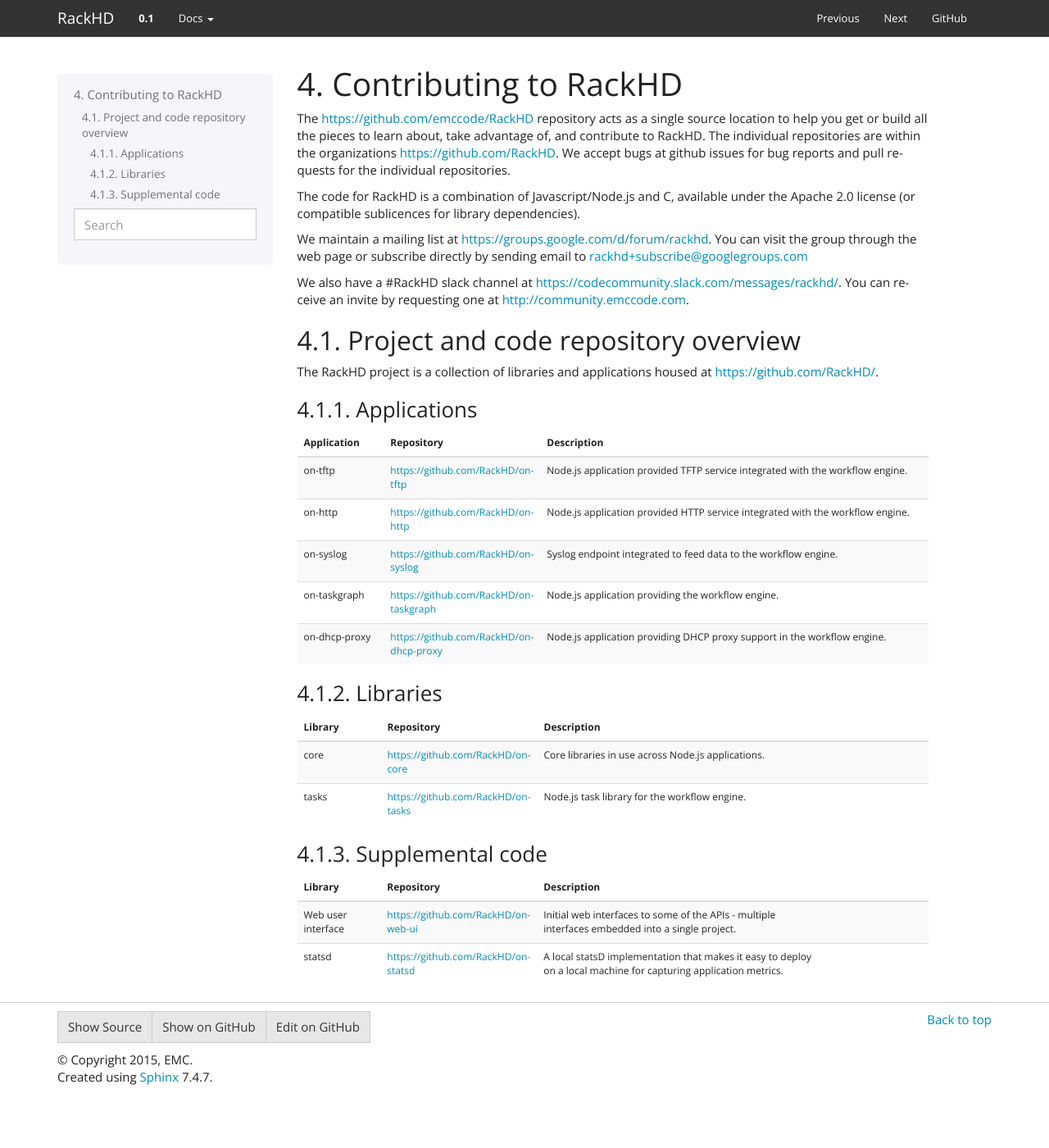
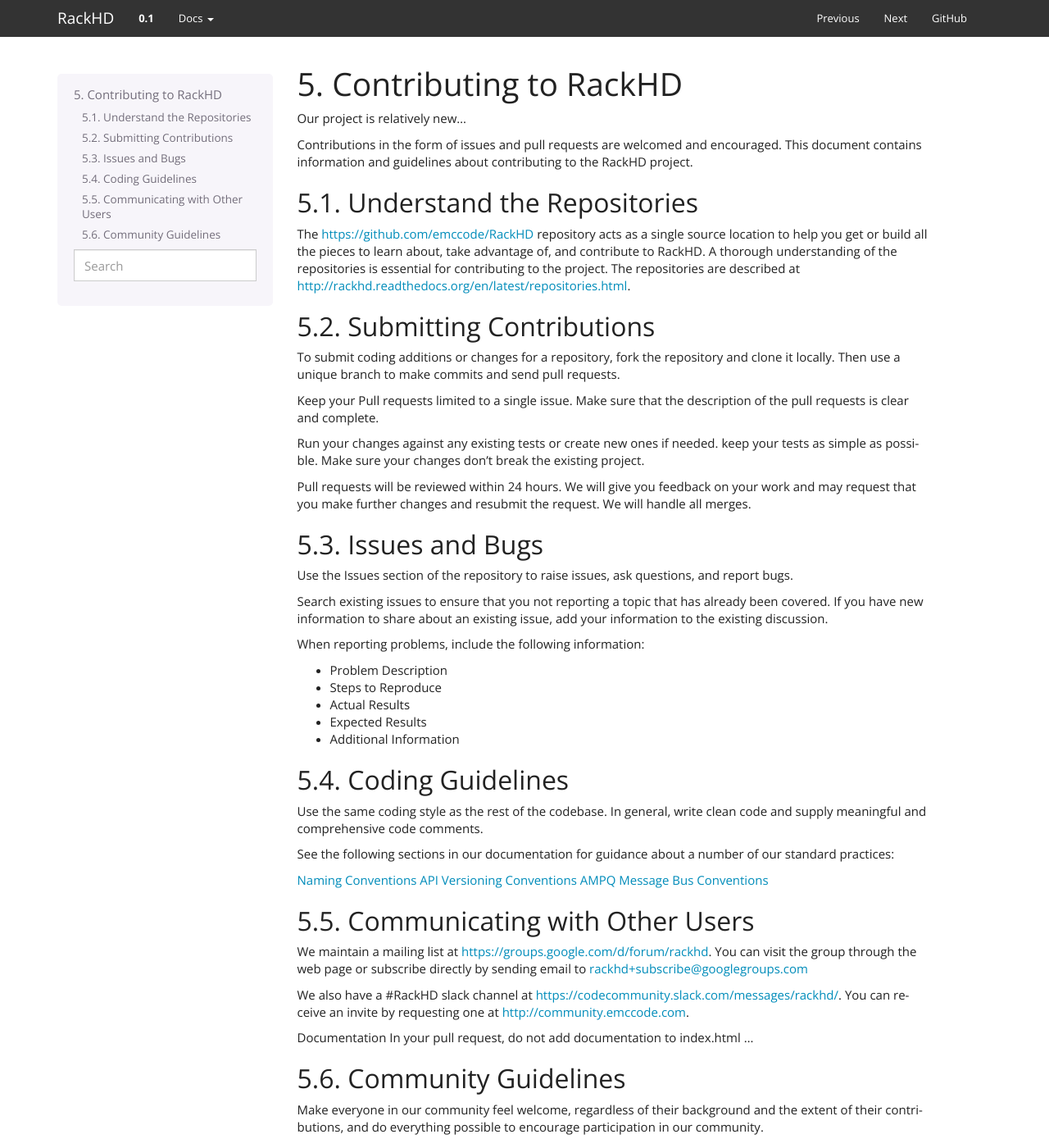
Before and after one commit to RackHD/docs, a Sphinx documentation site: the page built from docs/contributing.rst, in a window 1280 px wide and 1400 px high. Shown: the whole window at 82% size. Built offline with Sphinx 7.4.7, drawn with Linux system fonts in a browser that asks for light colours; some of the changed text lies outside the part shown.

Commit message:
new content

```diff
--- a/docs/contributing.rst
+++ b/docs/contributing.rst
@@ -1,84 +1,90 @@
 Contributing to RackHD
 ======================
 
-The https://github.com/emccode/RackHD repository acts as a single source location to help you get or build all the pieces to learn about,
-take advantage of, and contribute to RackHD. The individual repositories are within the organizations https://github.com/RackHD. We accept
-bugs at github issues for bug reports and pull requests for the individual repositories.
+Our project is relatively new...
 
-The code for RackHD is a combination of Javascript/Node.js and C, available under the Apache 2.0
-license (or compatible sublicences for library dependencies).
-
-We maintain a mailing list at https://groups.google.com/d/forum/rackhd. You can visit the group
-through the web page or subscribe directly by sending email to rackhd+subscribe@googlegroups.com
-
-We also have a #RackHD slack channel at https://codecommunity.slack.com/messages/rackhd/.
-You can receive an invite by requesting one at http://community.emccode.com.
-
-
-Project and code repository overview
-------------------------------------
-The RackHD project is a collection of libraries and applications housed at https://github.com/RackHD/.
-
-Applications
-^^^^^^^^^^^^^^^^^^^^^^^^
-
-.. list-table::
-   :widths: 20 20 100
-   :header-rows: 1
-
-   * - Application
-     - Repository
-     - Description
-   * - on-tftp
-     - https://github.com/RackHD/on-tftp
-     - Node.js application provided TFTP service integrated with the workflow engine.
-   * - on-http
-     - https://github.com/RackHD/on-http
-     - Node.js application provided HTTP service integrated with the workflow engine.
-   * - on-syslog
-     - https://github.com/RackHD/on-syslog
-     - Syslog endpoint integrated to feed data to the workflow engine.
-   * - on-taskgraph
-     - https://github.com/RackHD/on-taskgraph
-     - Node.js application providing the workflow engine.
-   * - on-dhcp-proxy
-     - https://github.com/RackHD/on-dhcp-proxy
-     - Node.js application providing DHCP proxy support in the workflow engine.
+Contributions in the form of issues and pull requests are welcomed and encouraged. This document contains information and guidelines about contributing to the RackHD project.
 
 
 
-Libraries
-^^^^^^^^^
-.. list-table::
-   :widths: 20 20 100
-   :header-rows: 1
 
-   * - Library
-     - Repository
-     - Description
-   * - core
-     - https://github.com/RackHD/on-core
-     - Core libraries in use across Node.js applications.
-   * - tasks
-     - https://github.com/RackHD/on-tasks
-     - Node.js task library for the workflow engine.
+Understand the Repositories
+-------------------------------------------------
+
+The https://github.com/emccode/RackHD repository acts as a single source location to help you get or build all the pieces to learn about, take advantage of, and contribute to RackHD.
+A thorough understanding of the repositories is essential for contributing to the project. The repositories are described at
+http://rackhd.readthedocs.org/en/latest/repositories.html.
 
 
-Supplemental code
-^^^^^^^^^^^^^^^^^
-.. list-table::
-   :widths: 20 20 100
-   :header-rows: 1
 
-   * - Library
-     - Repository
-     - Description
 
-   * - Web user interface
-     - | https://github.com/RackHD/on-web-ui
-     - | Initial web interfaces to some of the APIs - multiple
-       | interfaces embedded into a single project.
-   * - statsd
-     - https://github.com/RackHD/on-statsd
-     - | A local statsD implementation that makes it easy to deploy
-       | on a local machine for capturing application metrics.
+
+Submitting Contributions
+----------------------------------------
+
+
+To submit coding additions or changes for a repository, fork the repository and clone it locally. Then use a unique branch to make commits and send pull requests.
+
+Keep your Pull requests limited to a single issue. Make sure that the description of the pull requests is clear and complete.
+
+Run your changes against any existing tests or create new ones if needed. keep your tests as simple as possible.  Make sure your changes don’t break the existing project.
+
+Pull requests will be reviewed within 24 hours. We will give you feedback on your work and may request that you make further changes and resubmit the request. We will handle all merges.
+
+
+Issues and Bugs
+-----------------------------------
+
+Use the Issues section of the repository to raise issues, ask questions, and report bugs.
+
+Search existing issues to ensure that you not reporting a topic that has already been covered. If you have new information to share about an existing issue, add your information to the existing discussion.
+
+When reporting problems, include the following information:
+
+* Problem Description
+* Steps to Reproduce
+* Actual Results
+* Expected Results
+* Additional Information
+
+
+Coding Guidelines
+-----------------------------------
+
+Use the same coding style as the rest of the codebase. In general, write clean code and supply meaningful and comprehensive code comments.
+
+See the following sections in our documentation for guidance about a number of our standard practices:
+
+
+`Naming Conventions`_
+`API Versioning Conventions`_
+`AMPQ Message Bus Conventions`_
+
+
+.. _Naming Conventions: http://rackhd.readthedocs.org/en/latest/development_guide.html#naming-conventions
+.. _API Versioning Conventions: http://rackhd.readthedocs.org/en/latest/development_guide.html#api-versioning-conventions
+.. _AMPQ Message Bus Conventions: http://rackhd.readthedocs.org/en/latest/development_guide.html#amqp-message-bus-conventions
+
+
+Communicating with Other Users
+-----------------------------------------
+
+We maintain a mailing list at https://groups.google.com/d/forum/rackhd. You can visit the group through the web page or subscribe directly by sending email to rackhd+subscribe@googlegroups.com
+
+We also have a #RackHD slack channel at https://codecommunity.slack.com/messages/rackhd/. You can receive an invite by requesting one at http://community.emccode.com.
+
+
+Documentation
+In your pull request, do not add documentation to index.html ...
+
+
+
+
+Community Guidelines
+------------------------------------------
+
+Make everyone in our community feel welcome, regardless of their background and the extent of their contributions, and do everything possible to encourage participation in our community.
+
+Share only content that you own, do not share private or sensitive information, and don't break the law.
+
+Be courteous, respectful, and polite to fellow community members:
--- a/docs/index.rst
+++ b/docs/index.rst
@@ -30,6 +30,7 @@
    introduction
    software_architecture
    how_it_works
+   repositories
    contributing
    packaging_and_deployment
    development_guide
--- /dev/null
+++ b/docs/repositories.rst
@@ -0,0 +1,69 @@
+
+RackHD Project Repositories
+------------------------------------
+
+
+
+Applications
+^^^^^^^^^^^^^^^^^^^^^^^^
+
+.. list-table::
+   :widths: 20 20 100
+   :header-rows: 1
+
+   * - Application
+     - Repository
+     - Description
+   * - on-tftp
+     - https://github.com/RackHD/on-tftp
+     - Node.js application provided TFTP service integrated with the workflow engine. TFTP is the common protocol used to initiate a PXE process, and on-tftp is tied into the workflow engine to be able to dynamically provide responses based on the state of the workflow engine, and to provide events to the workflow engine when servers request files via TFTP
+   * - on-http
+     - https://github.com/RackHD/on-http
+     - Node.js application provided HTTP service integrated with the workflow engine. RackHD commonly uses iPXE as its initial bootloader, loading remaining files for PXE booting via HTTP and using that communications path as a mechanism to control what a remote server will do when rebooting. on-http also serves as the communication channel for the microkernel to support deep hardware interrogation, firmware updates, and other actions that can only be invoked directly on the hardware and not through an out of band management channel.
+   * - on-syslog
+     - https://github.com/RackHD/on-syslog
+     - Syslog endpoint integrated to feed data to the workflow engine.
+   * - on-taskgraph
+     - https://github.com/RackHD/on-taskgraph
+     - Node.js application providing the workflow engine. It provides functionality for running encapsulated jobs/units of work via graph-based control flow mechanisms.
+   * - on-dhcp-proxy
+     - https://github.com/RackHD/on-dhcp-proxy
+     - Node.js application providing DHCP proxy support in the workflow engine. The DHCP protocol supports getting additional data specifically for the PXE process from a secondary service that also responds on the same network as the DHCP server. The DHCP proxy service provides that information, generated dynamically from the workflow engine.
+
+
+
+Libraries
+^^^^^^^^^
+.. list-table::
+   :widths: 20 20 100
+   :header-rows: 1
+
+   * - Library
+     - Repository
+     - Description
+   * - core
+     - https://github.com/RackHD/on-core
+     - Core libraries in use across Node.js applications.
+   * - tasks
+     - https://github.com/RackHD/on-tasks
+     - Node.js task library for the workflow engine. Tasks are loaded and run by taskgraphs as needed.
+
+
+Supplemental code
+^^^^^^^^^^^^^^^^^
+.. list-table::
+   :widths: 20 20 100
+   :header-rows: 1
+
+   * - Library
+     - Repository
+     - Description
+
+   * - Web user interface
+     - | https://github.com/RackHD/on-web-ui
+     - | Initial web interfaces to some of the APIs - multiple
+       | interfaces embedded into a single project.
+   * - statsd
+     - https://github.com/RackHD/on-statsd
+     - | A local statsD implementation that makes it easy to deploy
+       | on a local machine for aggregating and summarizing application metrics.
```
